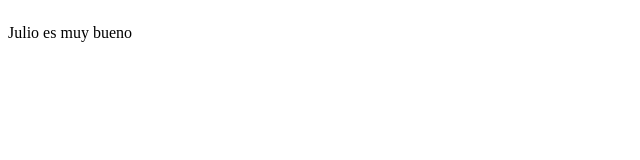
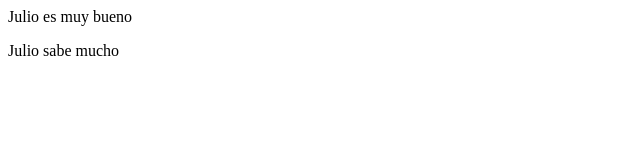
Before and after one commit to roberta-fiume/space-invaders, a plain HTML site: page index.html in a window 1280 px wide. Shown: the whole page, without its empty margins (0-640 px from the left). Drawn offline with Linux system fonts and the light colour scheme.

Commit message:
Adds section to wrap divs.

```diff
--- a/index.html
+++ b/index.html
@@ -5,9 +5,10 @@
         <script src="script.js"></script>
     </head>
     <body>
-		<div id="container">
-			<div id="container2">
+		<div id="firstContainer">
+			<div id="container1">
 				<p> Julio es muy bueno </p>
+				<p> Julio sabe mucho </p>
 			</div>
 		</div>
 
```
